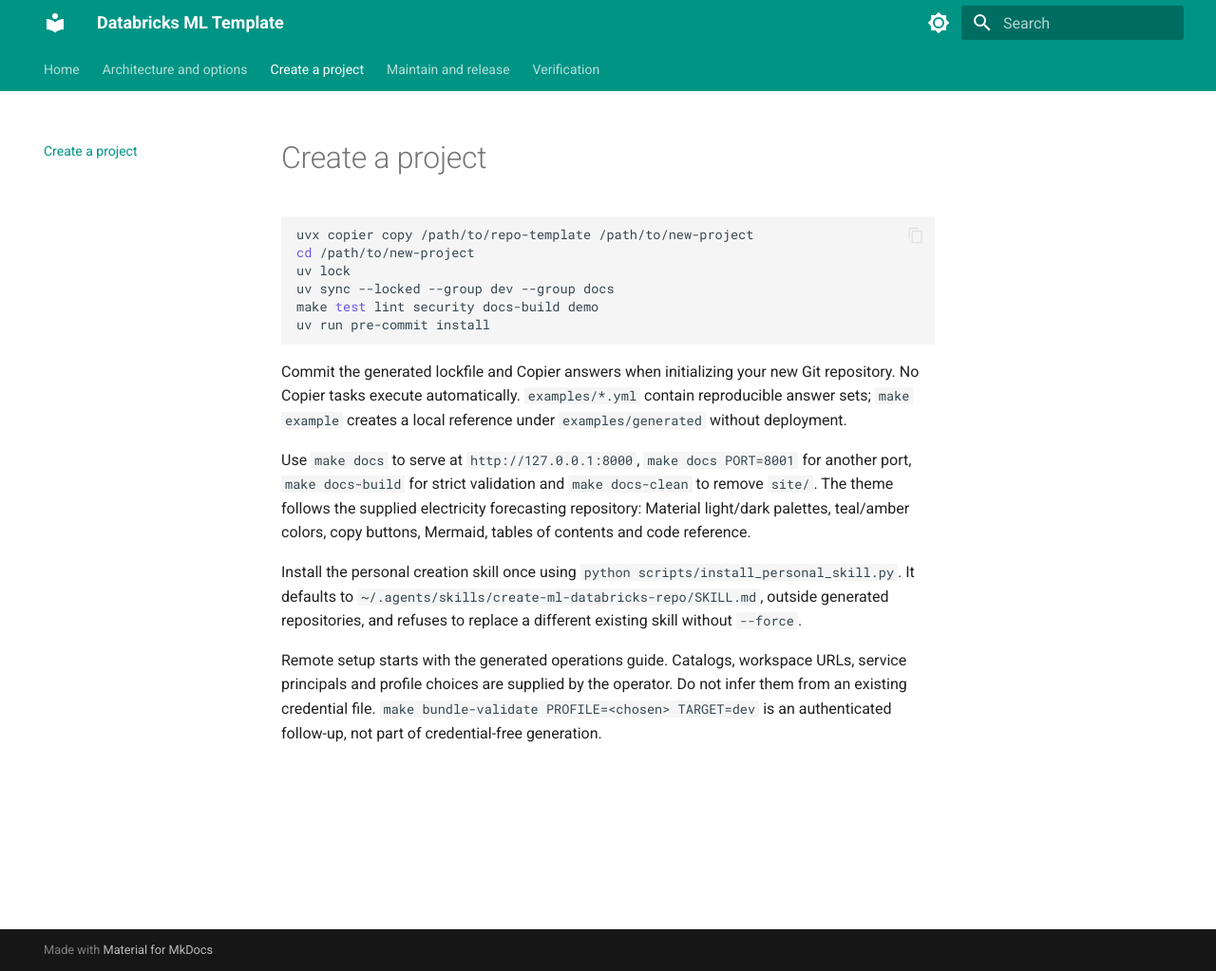
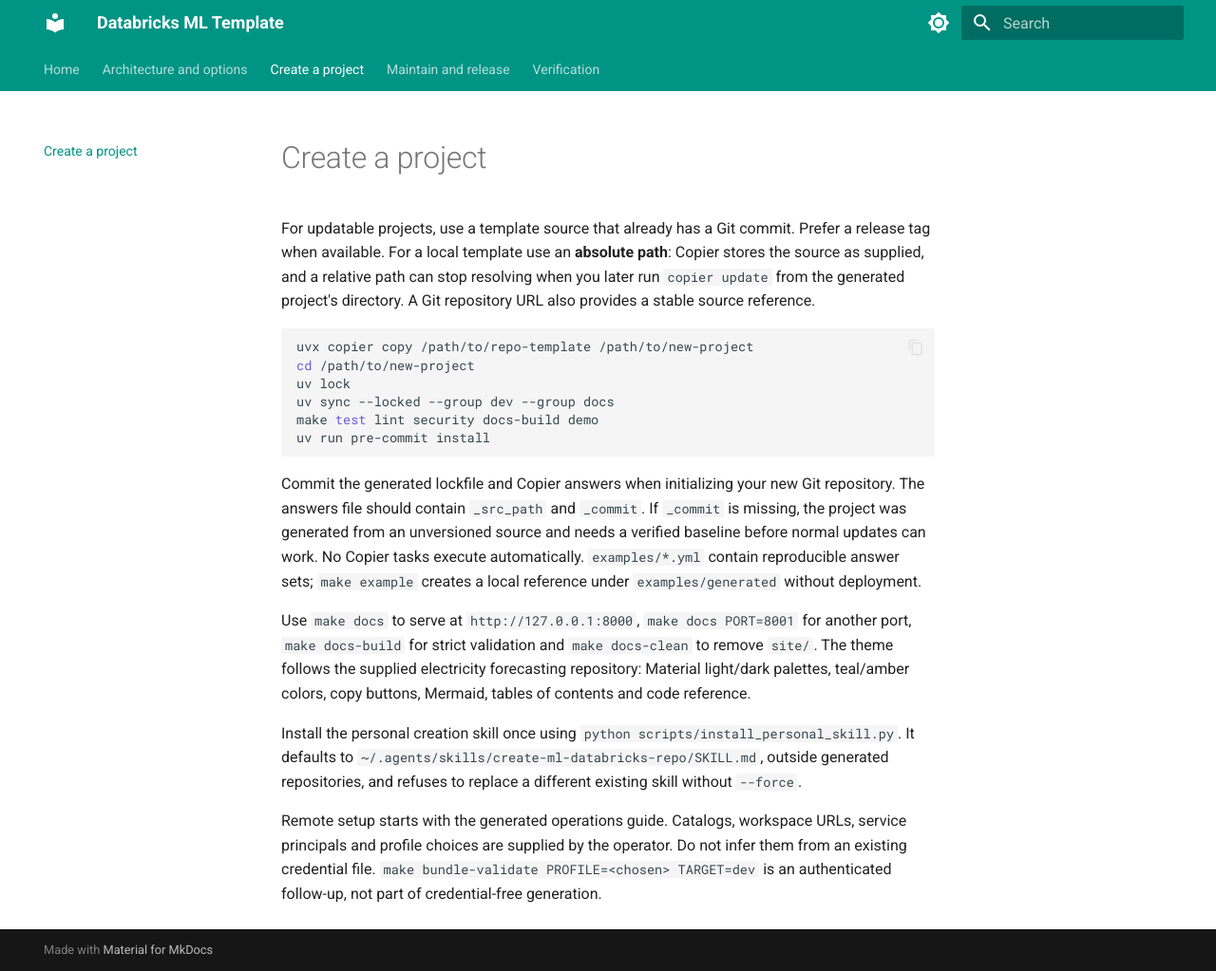
Before and after one commit to pdemeulenaer/ml-databricks-template, an MkDocs documentation site: the page built from docs/getting-started.md, in a window 1280 px wide and 1023 px high. Shown: the whole window at 95% size. Built offline with MkDocs 1.6.1 and Material for MkDocs 9.7.7, drawn with Linux system fonts in a browser that asks for light colours.

Commit message:
improve copier update documentation

````diff
--- a/docs/getting-started.md
+++ b/docs/getting-started.md
@@ -1,4 +1,10 @@
 # Create a project
+
+For updatable projects, use a template source that already has a Git commit. Prefer
+a release tag when available. For a local template use an **absolute path**: Copier
+stores the source as supplied, and a relative path can stop resolving when you later
+run `copier update` from the generated project's directory. A Git repository URL also
+provides a stable source reference.
 
 ```bash
 uvx copier copy /path/to/repo-template /path/to/new-project
@@ -10,6 +16,9 @@ uv run pre-commit install
 ```
 
 Commit the generated lockfile and Copier answers when initializing your new Git repository.
+The answers file should contain `_src_path` and `_commit`. If `_commit` is missing,
+the project was generated from an unversioned source and needs a verified baseline
+before normal updates can work.
 No Copier tasks execute automatically. `examples/*.yml` contain reproducible answer sets;
 `make example` creates a local reference under `examples/generated` without deployment.
 
````
Also changed, not shown: .agents/skills/maintain-ml-template/SKILL.md (added, +13 -0 lines), docs/maintenance.md (+9 -0 lines), 5 other files.
